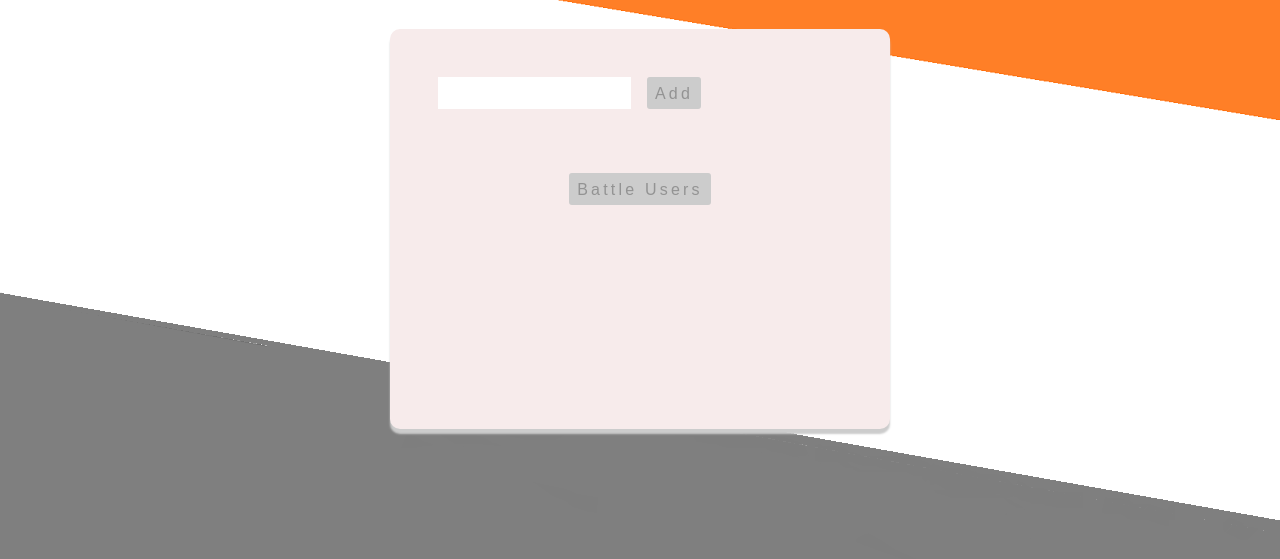
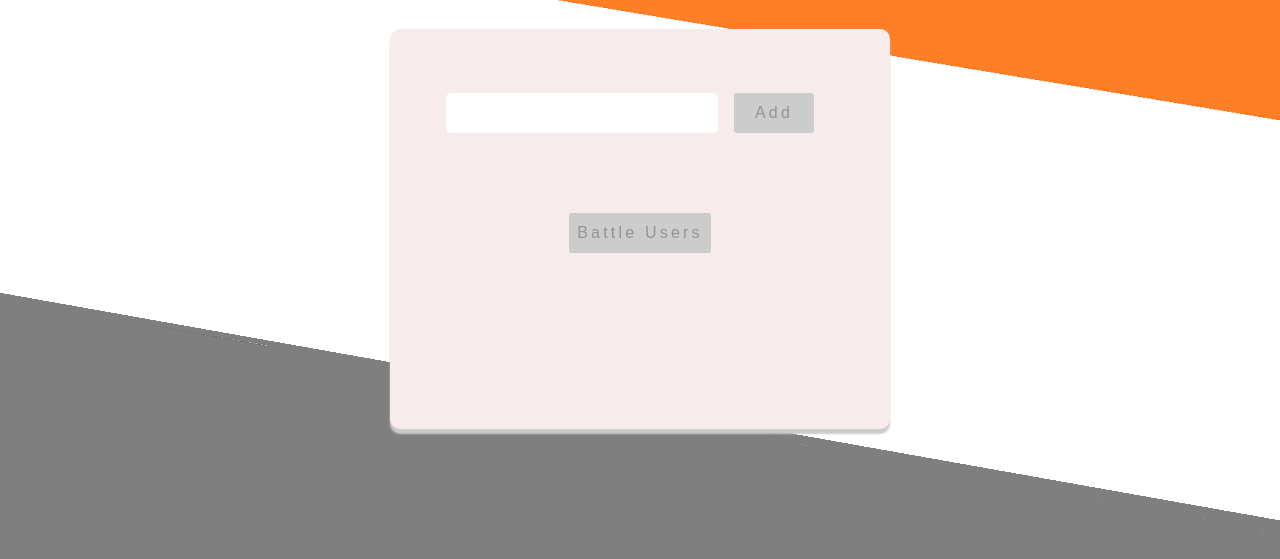
Before and after one commit to Aymen-Mohammednur/ProjectII-GitAPI, a plain HTML site: page battle.html in a window 1280 px wide. Shown: the part 95-654 px from the top of the page. Drawn offline with Linux system fonts and the light colour scheme.

Commit message:
battle page few UI updates

```diff
--- a/asset/css/battle.css
+++ b/asset/css/battle.css
@@ -12,14 +12,21 @@
 }
 
 .Battlers__input {
-    margin:0.5rem 1rem;
-
+    margin:1.5rem 1.5rem;
     display: flex;
     align-items: center;
 }
+.Battlers__input--input{
+    height: 2.5rem;
+    width: 17rem;
+    border-radius: 5px;
+}
 .Battlers__add {
     margin: 0.5rem 1rem;
-
+}
+.Battlers__add>button{
+    height: 2.5rem;
+    width: 5rem;
 }
 .Battlers__users{
     margin: 1rem
@@ -27,6 +34,9 @@
 .Battlers__submit{
     margin: 1rem auto;
 
+}
+.Battlers__submit>button{
+    height: 2.5rem;
 }
 .Battlers__user{
     display: flex;
```
